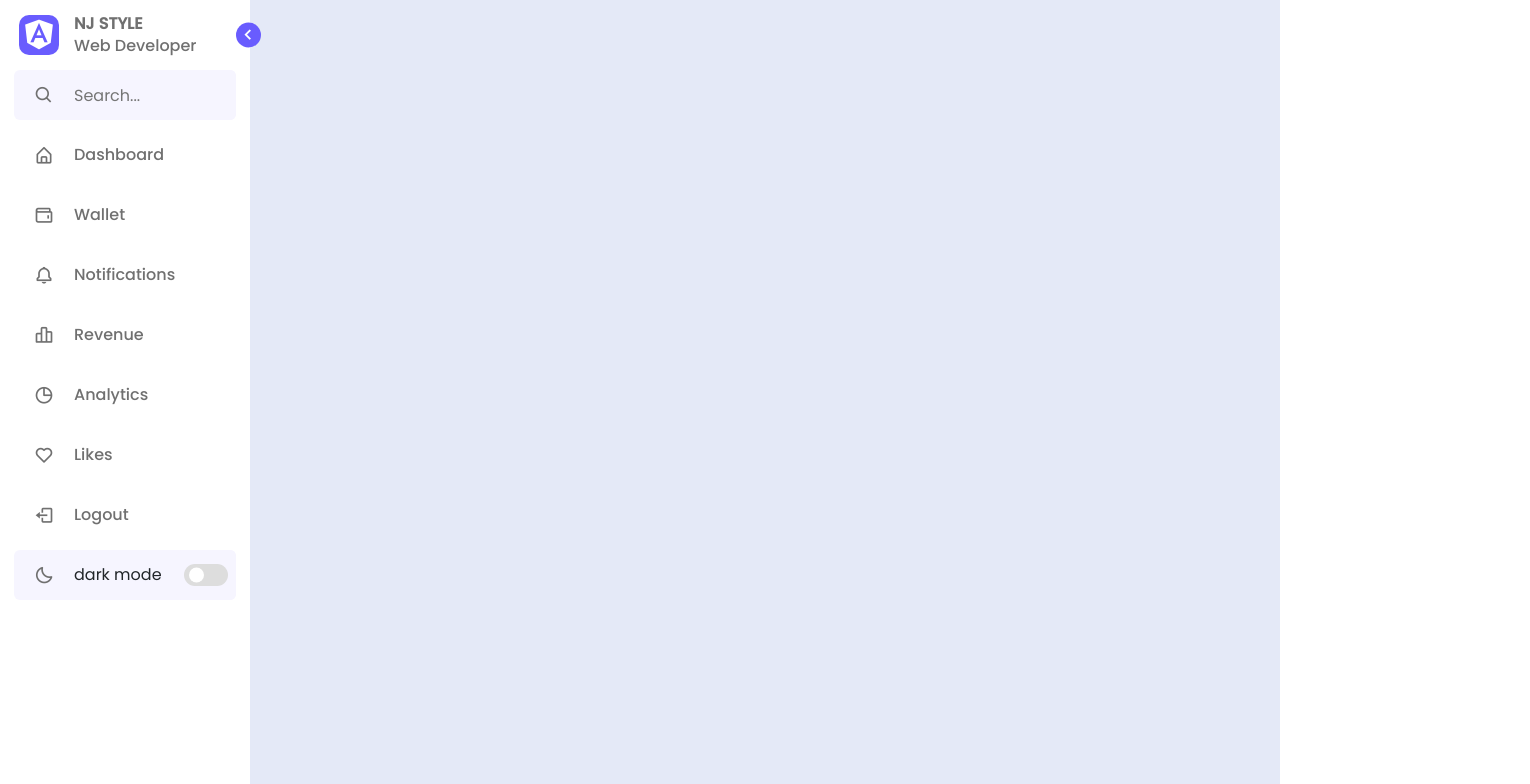
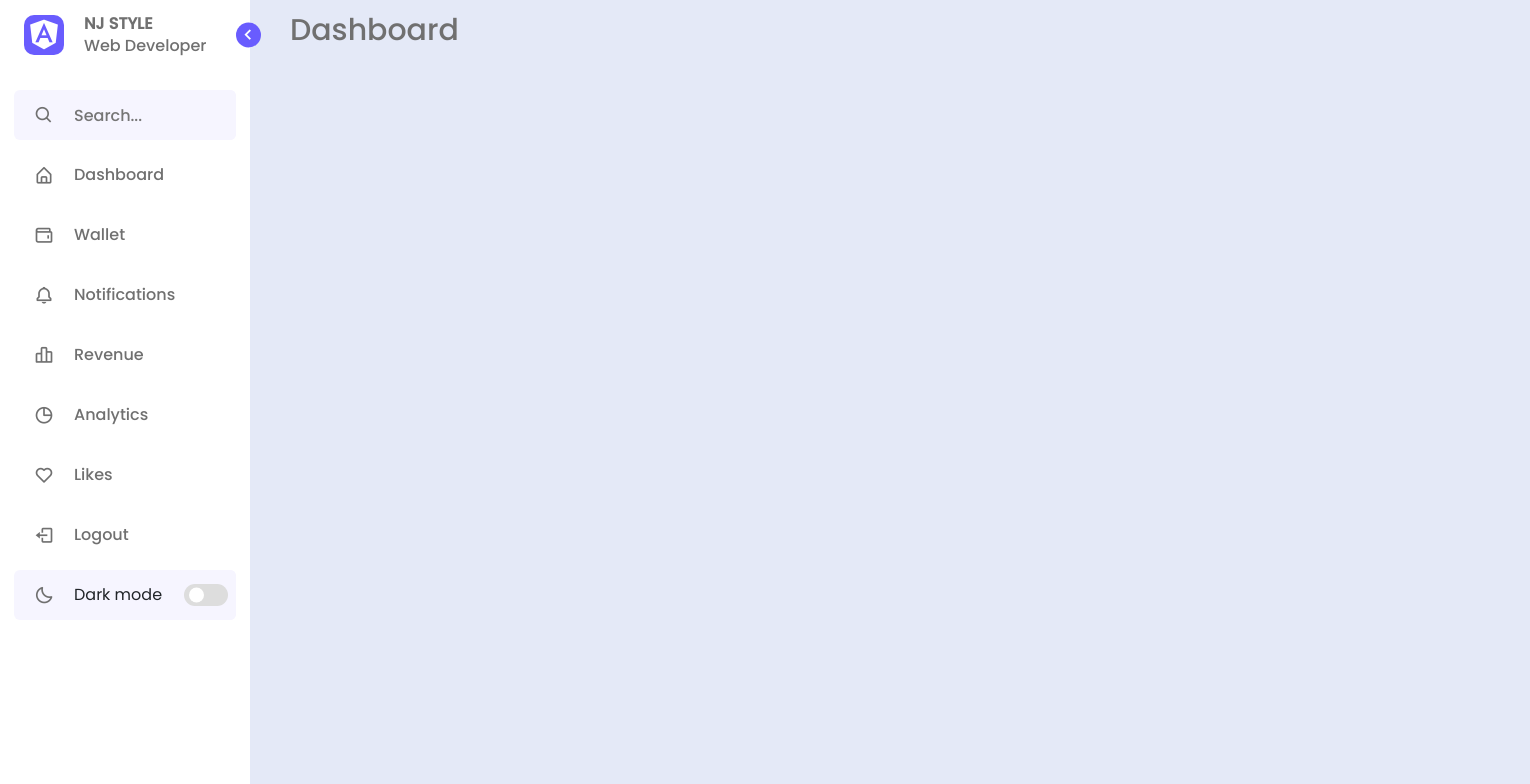
Before and after one commit to Nishkarsh-Jain/Awesome-Navbars, an Angular app: page / in a window 1280 px wide. Shown: the top 784 px of the page, 1530 px wide, since content can reach past the window. Built offline with nearby package versions, Linux system fonts and the light colour scheme.

Commit message:
side navbar2 done

```diff
--- a/src/app/side-navbar2/side-navbar2.component.css
+++ b/src/app/side-navbar2/side-navbar2.component.css
@@ -8,7 +8,7 @@
 body {
   height: 100vh;
   background: var(--body-color);
-  transition: all 0.2s ease;
+  transition: all 0.5s ease;
 }
 
 /* === Sidebar === */
@@ -22,6 +22,7 @@ body {
   padding: 10px 14px;
   background: var(--sidebar-color);
   transition: all 0.5s ease;
+  z-index: 100;
 }
 .sidebar.toggleSidebar {
   width: 88px;
@@ -39,10 +40,11 @@ body {
   white-space: nowrap;
   opacity: 1;
 }
-.sidebar image {
+.sidebar .image {
   min-width: 60px;
   display: flex;
   align-items: center;
+  justify-content: center;
 }
 .sidebar li {
   height: 50px;
@@ -108,10 +110,16 @@ body {
 .sidebar.toggleSidebar header .toggleBtn {
   transform: translateY(-50%);
 }
-
+body.dark .sidebar header .toggleBtn {
+  column-rule: var(--text-color);
+}
+.sidebar .menu {
+  margin-top: 20px;
+}
 .sidebar .search_box {
   background: var(--primary-color-light);
   border-radius: 6px;
+  transition: all 0.5 ease;
 }
 .search_box input {
   height: 100%;
@@ -121,6 +129,8 @@ body {
   border: none;
   border-radius: 6px;
   color: var(--search-color);
+  font-size: 16px;
+  font-weight: 500;
 }
 .sidebar .search_box .icon {
   cursor: pointer;
@@ -164,6 +174,7 @@ body.dark .sidebar li a:hover .text {
 }
 .menu_bar .mode i {
   position: absolute;
+  transition: all 0.3s ease;
 }
 .menu_bar .mode i.sun {
   opacity: 0;
@@ -195,6 +206,7 @@ body.dark .mode {
   width: 44px;
   border-radius: 25px;
   background: var(--toggle-color);
+  transition: all 0.5s ease;
 }
 .switch::before {
   content: '';
@@ -211,3 +223,21 @@ body.dark .mode {
 body.dark .switch::before {
   left: 24px;
 }
+.home {
+  position: relative;
+  left: 250px;
+  height: 100vh;
+  width: calc(100%-250px);
+  background: var(--body-color);
+  transition: all 0.5s ease;
+}
+.home .text {
+  font-size: 30px;
+  font-weight: 500;
+  color: var(--text-color);
+  padding: 8px 40px;
+}
+.sidebar.toggleSidebar ~ .home {
+  left: 88px;
+  width: calc(100%-88px);
+}
--- a/src/app/side-navbar2/side-navbar2.component.html
+++ b/src/app/side-navbar2/side-navbar2.component.html
@@ -19,7 +19,7 @@
         <ul class="menu_links">
           <li class="search_box">
             <i class="bx bx-search icon"></i>
-            <input type="search" placeholder="Search..." />
+            <input type="text" placeholder="Search..." />
           </li>
           <li class="menu_link">
             <a href="#">
@@ -74,10 +74,10 @@
             ></ng-template>
           </div>
           <span *ngIf="modeStatus; else darkBlock" class="mode_text nav_text"
-            >light mode</span
+            >Light mode</span
           >
           <ng-template #darkBlock>
-            <span class="mode_text nav_text">dark mode</span>
+            <span class="mode_text nav_text">Dark mode</span>
           </ng-template>
           <div class="toggle_switch" (click)="onModeSwitch()">
             <span class="switch"></span>
@@ -86,4 +86,8 @@
       </div>
     </div>
   </nav>
+
+  <section class="home">
+    <div class="text">Dashboard</div>
+  </section>
 </body>
--- a/src/app/side-navbar2/side-navbar2.component.ts
+++ b/src/app/side-navbar2/side-navbar2.component.ts
@@ -8,6 +8,7 @@ import { Component, OnInit } from '@angular/core';
 export class SideNavbar2Component implements OnInit {
   bColor: boolean = false;
   toggleSidebar: boolean = false;
+
   mode: string = 'Dark Mode';
   modeStatus: boolean = false;
   constructor() {}
```
